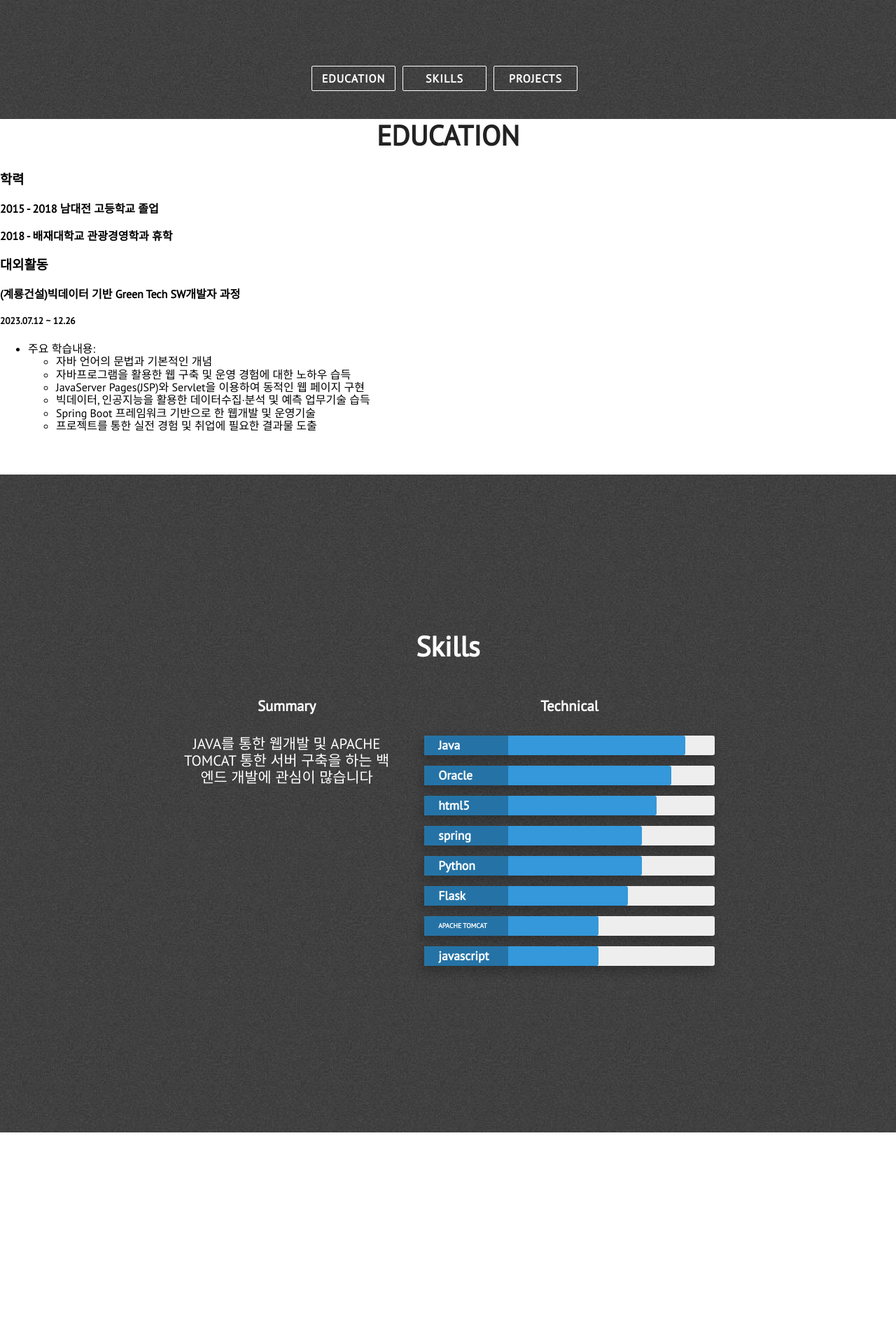
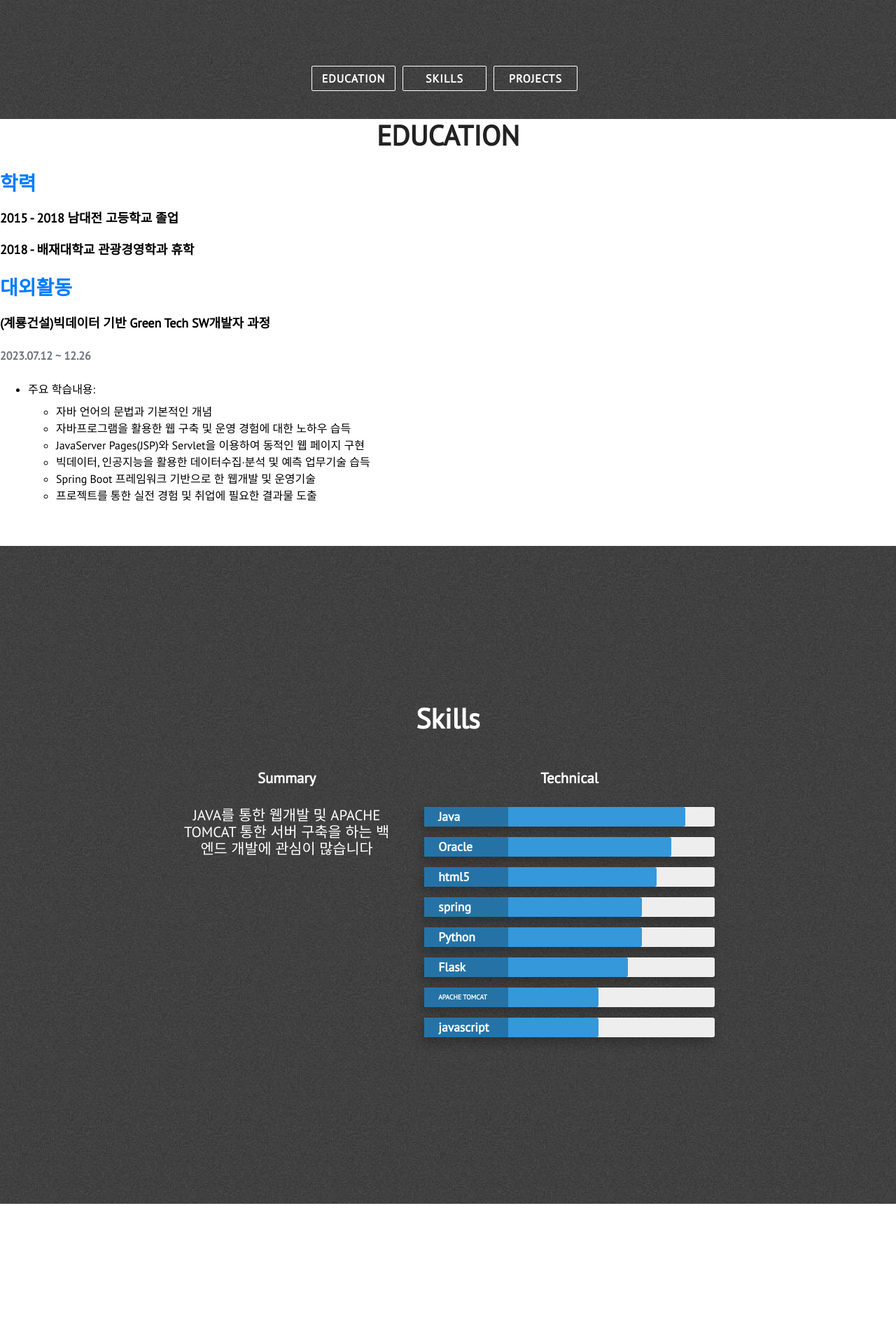
Before and after one commit to YoungGyu99/YoungGyu99.github.io, a Jekyll site: the page built from index.html, in a window 1280 px wide. Shown: the part 730-2626 px from the top of the page at 70% size. Built offline with Jekyll 4.4.1, drawn with Linux system fonts in a browser that asks for light colours; nearby versions of some CDN libraries.

Commit message:
Update about.html

```diff
--- a/_includes/about.html
+++ b/_includes/about.html
@@ -1,27 +1,29 @@
+
 <div class="section-wrapper">
-    <section class="ABOUT" id="EDUCATION">
+    <section class="ABOUT" id="ABOUT">
         <div class="full-width">
             <div class="section-heading" id="featured-projects-text">EDUCATION</div>
     <div class="row">
-                <!-- 학력 -->
         <div class="col-lg-6" data-aos="fade-up">
-                    <h3 class="resume-title">학력</h3>
+            <h3 class="resume-title" style="font-size: 28px; margin-bottom: 5px; color: #007bff;">학력</h3>
+            <!-- 고등학교 -->
             <div class="resume-item">
-                        <h4>2015 - 2018 남대전 고등학교 졸업</h4>
+                <h4 style="font-size: 18px; font-weight: bold;">2015 - 2018 남대전 고등학교 졸업</h4>
             </div>
             <div class="resume-item">
-                        <h4>2018 - 배재대학교 관광경영학과 휴학</h4>
+                <h4 style="font-size: 18px; font-weight: bold;">2018 - 배재대학교 관광경영학과 휴학</h4>
             </div>
         </div>
         <!-- 대외활동 -->
         <div class="col-lg-6" data-aos="fade-up" data-aos-delay="100">
-                    <h3 class="resume-title">대외활동</h3>
+            <h3 class="resume-title" style="font-size: 28px; margin-bottom: 5px; color: #007bff;">대외활동</h3>
             <div class="resume-item">
-                        <h4>(계룡건설)빅데이터 기반 Green Tech SW개발자 과정</h4>
-                        <h5>2023.07.12 ~ 12.26</h5>
+                <h4 style="font-size: 18px; font-weight: bold;">(계룡건설)빅데이터 기반 Green Tech SW개발자 과정</h4>
+                <h5 style="font-size: 16px; color: #6c757d;">2023.07.12 ~ 12.26</h5>
                 <ul>
-                            <li>주요 학습내용:
-                                <ul>
+                    <li style="font-size: 16px; line-height: 1.5;">
+                        주요 학습내용:
+                        <ul style="margin-top: 8px;">
                             <li>자바 언어의 문법과 기본적인 개념</li>
                             <li>자바프로그램을 활용한 웹 구축 및 운영 경험에 대한 노하우 습득</li>
                             <li>JavaServer Pages(JSP)와 Servlet을 이용하여 동적인 웹 페이지 구현</li>
@@ -34,6 +36,6 @@
             </div>
         </div>
     </div>
+</section>
+
 </div>
-    </section>
-</div>
```
Lines whose indentation alone changed are shown as unchanged.
